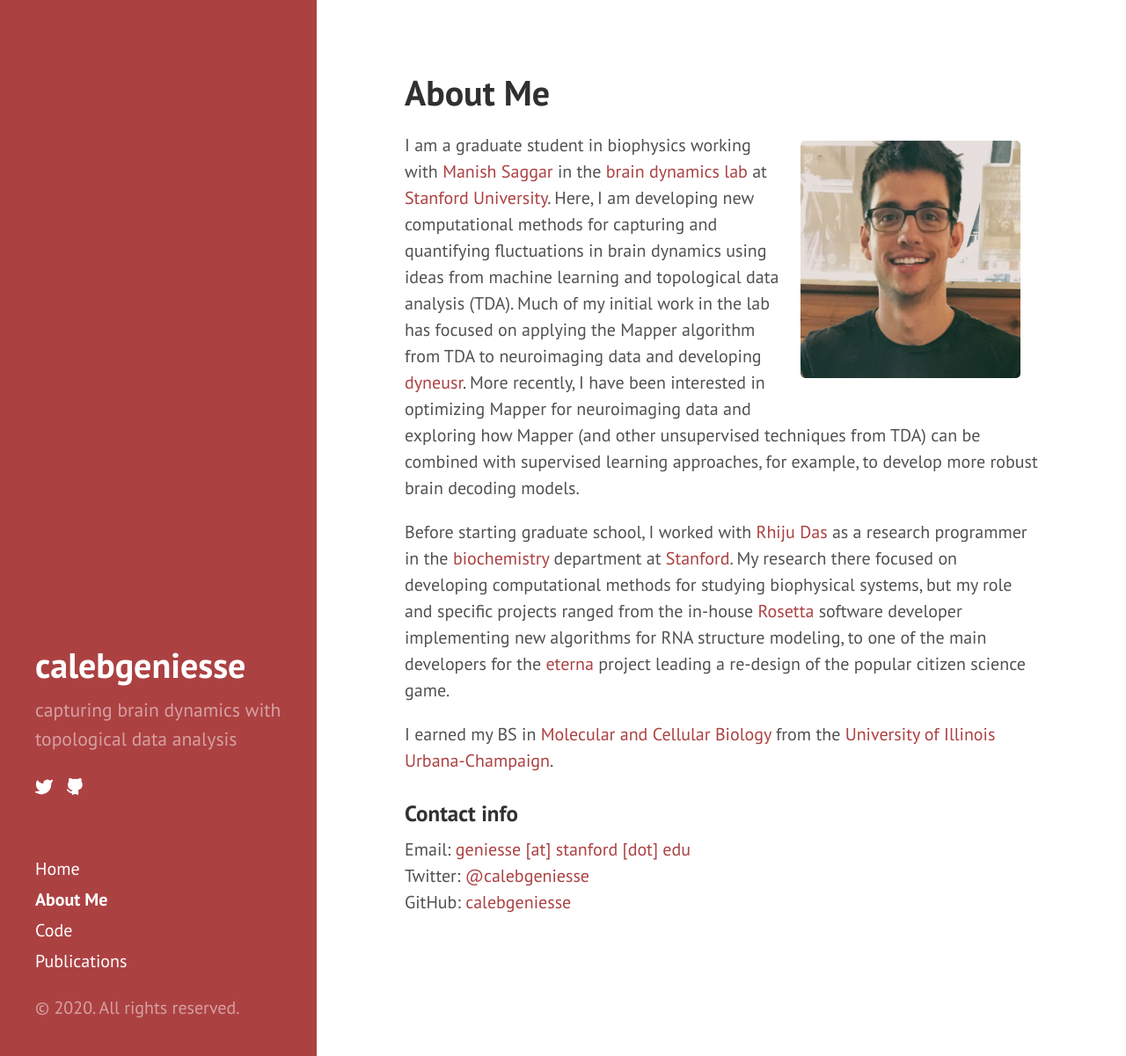
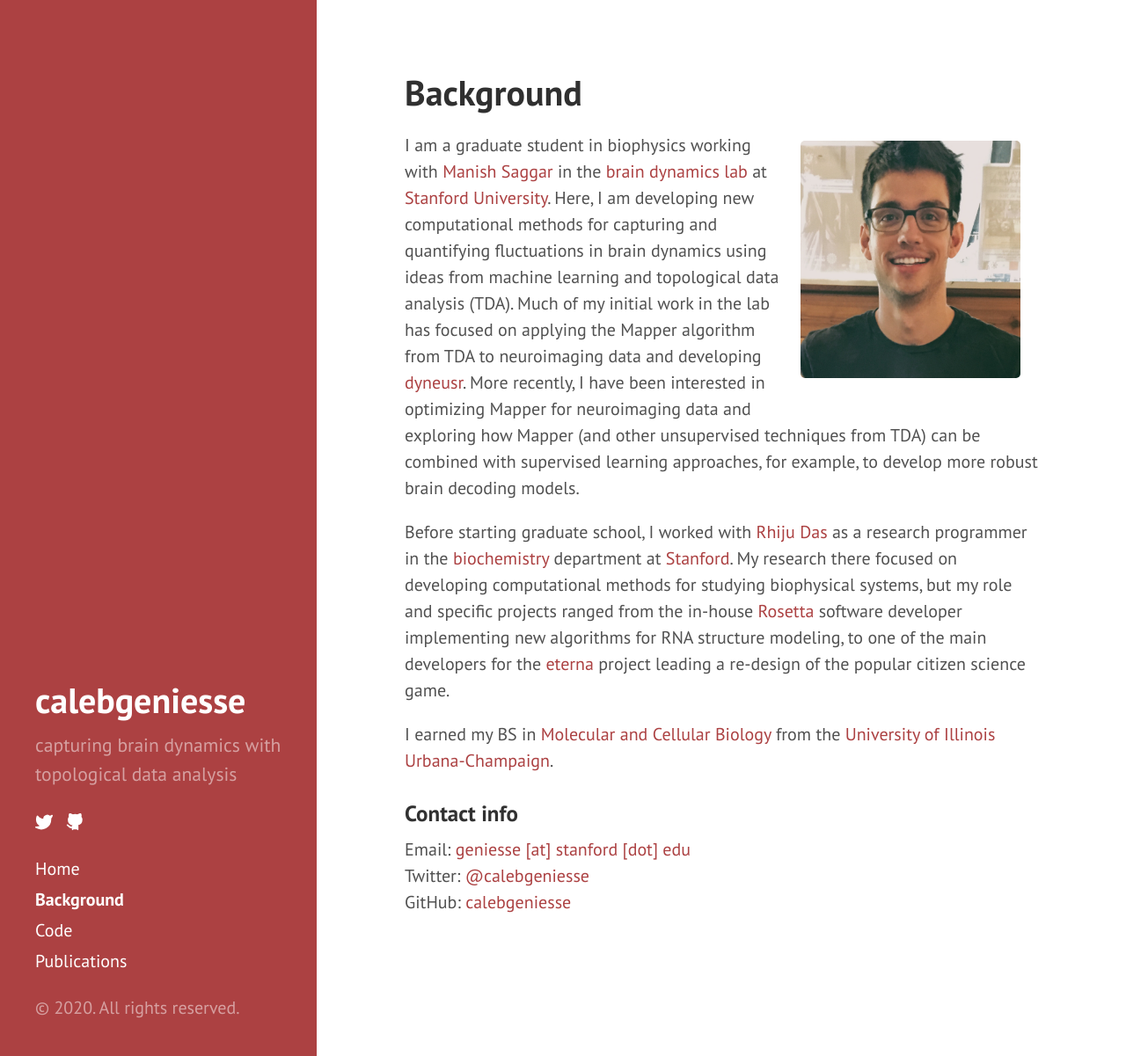
Before and after one commit to calebgeniesse/calebgeniesse.github.io, a Jekyll site: the page built from background.md, in a window 1280 px wide and 1201 px high. Shown: the whole window at 88% size. Built offline with Jekyll 4.4.1, drawn with Linux system fonts in a browser that asks for light colours.

```diff
--- a/_includes/sidebar.html
+++ b/_includes/sidebar.html
@@ -9,7 +9,7 @@
       <p class="lead-small">{{ site.description }}</p>
     </div>
 
-    <nav class="sidebar-nav" style="margin-bottom:3rem">
+    <nav class="sidebar-nav" style="margin-bottom:1rem">
       <span class="sidebar-nav-item">
       <a class="sidebar-nav-item-inline" style="padding-right:10px"
          href="{{ site.twitter.user }}">
--- a/background.md
+++ b/background.md
@@ -1,6 +1,6 @@
 ---
 layout: page
-title: About Me
+title: Background
 ---
 
 <p>
```
